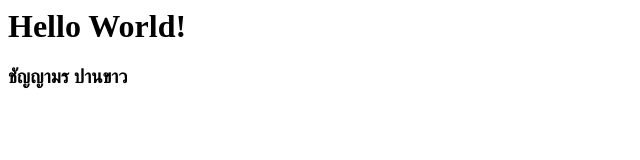
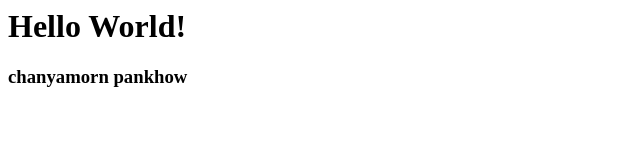
Before and after one commit to cahhtang/myweb, a plain HTML site: page index.html in a window 1280 px wide. Shown: the whole page, without its empty margins (0-640 px from the left). Drawn offline with Linux system fonts and the light colour scheme.

Commit message:
Update index.html

```diff
--- a/index.html
+++ b/index.html
@@ -1,4 +1,4 @@
 <html>
   <h1>Hello World!</h1>
-  <h3>ชัญญามร ปานขาว</h3>
+  <h3>chanyamorn pankhow</h3>
 </html>
```
